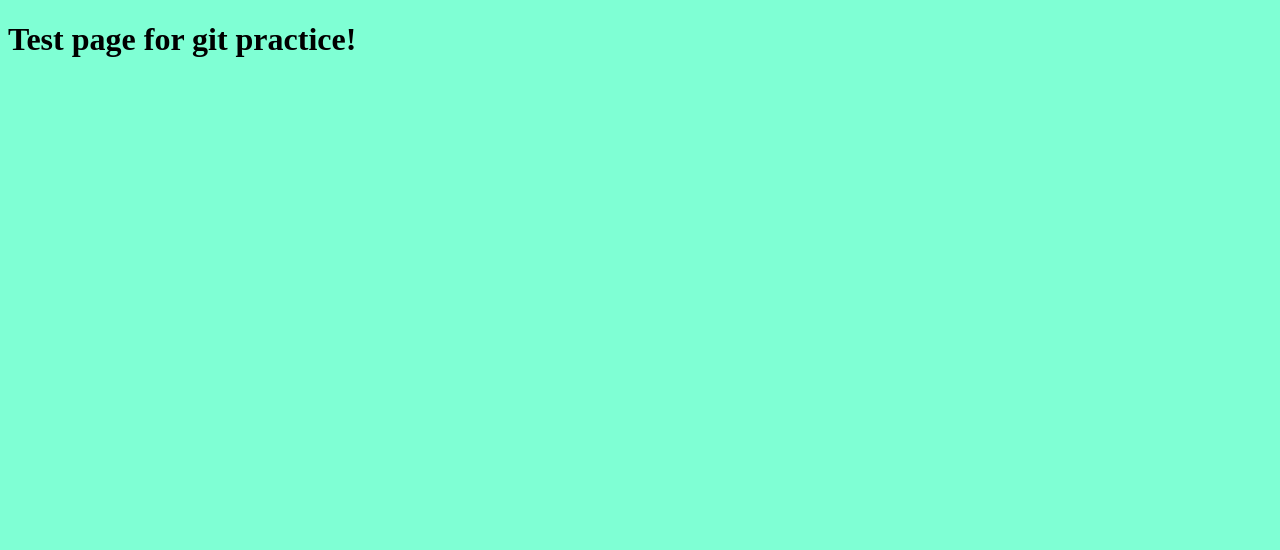
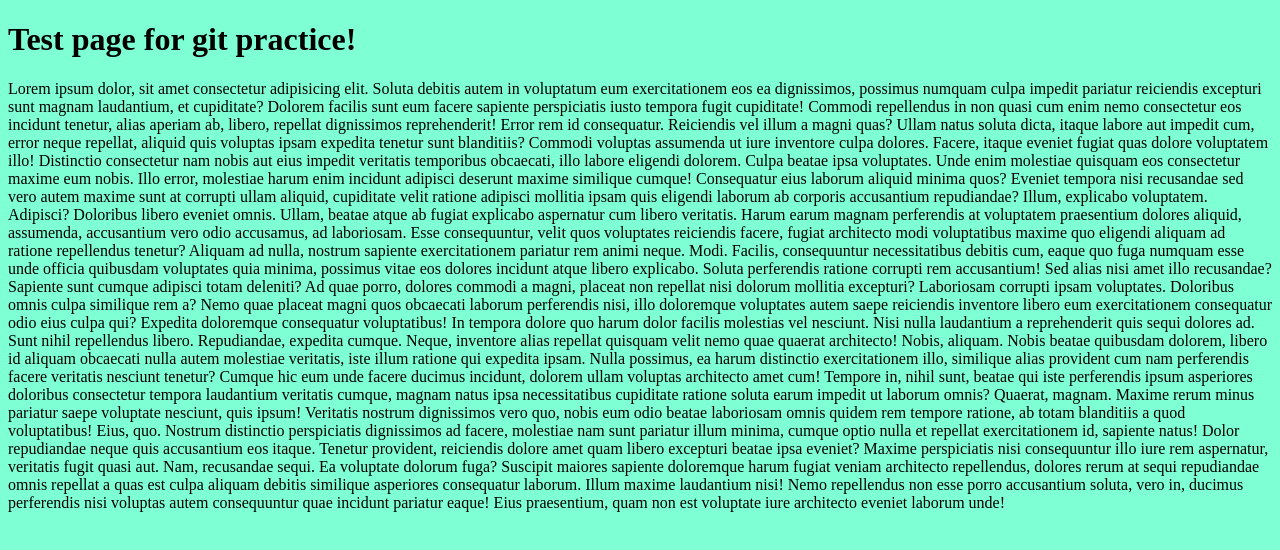
Before and after one commit to brainSellerDev/git-practice, a plain HTML site: page code/index.html in a window 1280 px wide. Drawn offline with Linux system fonts and the light colour scheme.

Commit message:
add some description into index page

```diff
--- a/code/index.html
+++ b/code/index.html
@@ -1,13 +1,79 @@
 <!DOCTYPE html>
 <html lang="en">
 	<head>
-    <meta charset="UTF-8">
-    <meta http-equiv="X-UA-Compatible" content="IE=edge">
-    <meta name="viewport" content="width=device-width, initial-scale=1.0">
-    <link rel="stylesheet" href="./build/stylesheet/index.css">
+		<meta charset="UTF-8" />
+		<meta http-equiv="X-UA-Compatible" content="IE=edge" />
+		<meta name="viewport" content="width=device-width, initial-scale=1.0" />
+		<link rel="stylesheet" href="./build/stylesheet/index.css" />
 		<title>Test for Git</title>
 	</head>
 	<body>
 		<h1>Test page for git practice!</h1>
+		<p>
+			Lorem ipsum dolor, sit amet consectetur adipisicing elit. Soluta debitis
+			autem in voluptatum eum exercitationem eos ea dignissimos, possimus
+			numquam culpa impedit pariatur reiciendis excepturi sunt magnam
+			laudantium, et cupiditate? Dolorem facilis sunt eum facere sapiente
+			perspiciatis iusto tempora fugit cupiditate! Commodi repellendus in non
+			quasi cum enim nemo consectetur eos incidunt tenetur, alias aperiam ab,
+			libero, repellat dignissimos reprehenderit! Error rem id consequatur.
+			Reiciendis vel illum a magni quas? Ullam natus soluta dicta, itaque labore
+			aut impedit cum, error neque repellat, aliquid quis voluptas ipsam
+			expedita tenetur sunt blanditiis? Commodi voluptas assumenda ut iure
+			inventore culpa dolores. Facere, itaque eveniet fugiat quas dolore
+			voluptatem illo! Distinctio consectetur nam nobis aut eius impedit
+			veritatis temporibus obcaecati, illo labore eligendi dolorem. Culpa beatae
+			ipsa voluptates. Unde enim molestiae quisquam eos consectetur maxime eum
+			nobis. Illo error, molestiae harum enim incidunt adipisci deserunt maxime
+			similique cumque! Consequatur eius laborum aliquid minima quos? Eveniet
+			tempora nisi recusandae sed vero autem maxime sunt at corrupti ullam
+			aliquid, cupiditate velit ratione adipisci mollitia ipsam quis eligendi
+			laborum ab corporis accusantium repudiandae? Illum, explicabo voluptatem.
+			Adipisci? Doloribus libero eveniet omnis. Ullam, beatae atque ab fugiat
+			explicabo aspernatur cum libero veritatis. Harum earum magnam perferendis
+			at voluptatem praesentium dolores aliquid, assumenda, accusantium vero
+			odio accusamus, ad laboriosam. Esse consequuntur, velit quos voluptates
+			reiciendis facere, fugiat architecto modi voluptatibus maxime quo eligendi
+			aliquam ad ratione repellendus tenetur? Aliquam ad nulla, nostrum sapiente
+			exercitationem pariatur rem animi neque. Modi. Facilis, consequuntur
+			necessitatibus debitis cum, eaque quo fuga numquam esse unde officia
+			quibusdam voluptates quia minima, possimus vitae eos dolores incidunt
+			atque libero explicabo. Soluta perferendis ratione corrupti rem
+			accusantium! Sed alias nisi amet illo recusandae? Sapiente sunt cumque
+			adipisci totam deleniti? Ad quae porro, dolores commodi a magni, placeat
+			non repellat nisi dolorum mollitia excepturi? Laboriosam corrupti ipsam
+			voluptates. Doloribus omnis culpa similique rem a? Nemo quae placeat magni
+			quos obcaecati laborum perferendis nisi, illo doloremque voluptates autem
+			saepe reiciendis inventore libero eum exercitationem consequatur odio eius
+			culpa qui? Expedita doloremque consequatur voluptatibus! In tempora dolore
+			quo harum dolor facilis molestias vel nesciunt. Nisi nulla laudantium a
+			reprehenderit quis sequi dolores ad. Sunt nihil repellendus libero.
+			Repudiandae, expedita cumque. Neque, inventore alias repellat quisquam
+			velit nemo quae quaerat architecto! Nobis, aliquam. Nobis beatae quibusdam
+			dolorem, libero id aliquam obcaecati nulla autem molestiae veritatis, iste
+			illum ratione qui expedita ipsam. Nulla possimus, ea harum distinctio
+			exercitationem illo, similique alias provident cum nam perferendis facere
+			veritatis nesciunt tenetur? Cumque hic eum unde facere ducimus incidunt,
+			dolorem ullam voluptas architecto amet cum! Tempore in, nihil sunt, beatae
+			qui iste perferendis ipsum asperiores doloribus consectetur tempora
+			laudantium veritatis cumque, magnam natus ipsa necessitatibus cupiditate
+			ratione soluta earum impedit ut laborum omnis? Quaerat, magnam. Maxime
+			rerum minus pariatur saepe voluptate nesciunt, quis ipsum! Veritatis
+			nostrum dignissimos vero quo, nobis eum odio beatae laboriosam omnis
+			quidem rem tempore ratione, ab totam blanditiis a quod voluptatibus! Eius,
+			quo. Nostrum distinctio perspiciatis dignissimos ad facere, molestiae nam
+			sunt pariatur illum minima, cumque optio nulla et repellat exercitationem
+			id, sapiente natus! Dolor repudiandae neque quis accusantium eos itaque.
+			Tenetur provident, reiciendis dolore amet quam libero excepturi beatae
+			ipsa eveniet? Maxime perspiciatis nisi consequuntur illo iure rem
+			aspernatur, veritatis fugit quasi aut. Nam, recusandae sequi. Ea voluptate
+			dolorum fuga? Suscipit maiores sapiente doloremque harum fugiat veniam
+			architecto repellendus, dolores rerum at sequi repudiandae omnis repellat
+			a quas est culpa aliquam debitis similique asperiores consequatur laborum.
+			Illum maxime laudantium nisi! Nemo repellendus non esse porro accusantium
+			soluta, vero in, ducimus perferendis nisi voluptas autem consequuntur quae
+			incidunt pariatur eaque! Eius praesentium, quam non est voluptate iure
+			architecto eveniet laborum unde!
+		</p>
 	</body>
 </html>
```
Lines whose indentation alone changed are shown as unchanged.
